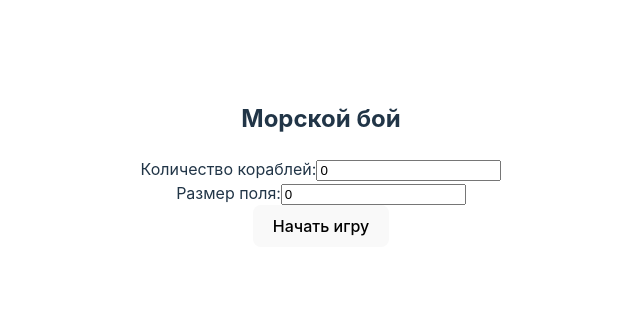
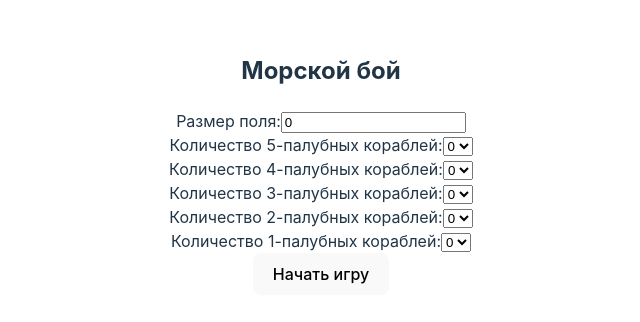
Before and after one commit to shrewman/battleship, a React (Vite) app: page / in a window 1280 px wide. Shown: the part 236-558 px from the top of the page, without its empty margins (319-959 px from the left). Built offline with nearby package versions, Linux system fonts and the light colour scheme.

Commit message:
Defined Ship type
Let user set count for each ship

```diff
--- a/src/App.tsx
+++ b/src/App.tsx
@@ -3,13 +3,25 @@ import Menu from './components/Menu'
 import Game from './components/Game/Game'
 import './App.css'
 
+interface Ship {
+  size: number;
+  count: number;
+}
+
 function App() {
+
   const [gameStarted, setGameStarted] = useState(false);
-  const [shipCount, setShipCount] = useState(0);
+  const [ships, setShips] = useState<Ship[]>([
+    { size: 5, count: 0 },
+    { size: 4, count: 1 },
+    { size: 3, count: 2 },
+    { size: 2, count: 3 },
+    { size: 1, count: 4 },
+  ]);
   const [boardSize, setBoardSize] = useState(0);
 
-  const startGame = (shipCount: number, boardSize: number) => {
-    setShipCount(shipCount);
+  const startGame = (ships: Ship[], boardSize: number) => {
+    setShips(ships);
     setBoardSize(boardSize);
     setGameStarted(true);
   };
@@ -17,8 +29,8 @@ function App() {
   return (
     <>
       <h2>Морской бой</h2>
-      {!gameStarted && <Menu startGame={startGame}/>}
-      {gameStarted && <Game shipCount={shipCount} boardSize={boardSize} />}
+      {!gameStarted && <Menu startGame={startGame} />}
+      {gameStarted && <Game ships={ships} boardSize={boardSize} />}
     </>
   )
 }
--- a/src/components/Board/Board.css
+++ b/src/components/Board/Board.css
@@ -1,5 +1,4 @@
 .board {
     display: flex;
-    border: 1px solid black;
     padding: 5px;
 }
--- a/src/components/Game/Game.tsx
+++ b/src/components/Game/Game.tsx
@@ -1,21 +1,22 @@
 import React from "react";
 import Board from "../Board/Board";
 import './Game.css'
+import Ship from '../../types/Ship';
 
 interface GameProps {
     boardSize: number;
-    shipCount: number;
+    ships: Ship[];
 }
 
-const Game: React.FC<GameProps> = ({ boardSize, shipCount }) => {
+const Game: React.FC<GameProps> = ({ boardSize, ships}) => {
     return (
         <div className="game-container">
-            <div>Количество кораблей: {shipCount}</div>
+            <div>Количество кораблей: {ships.map(ship => ship.size + ':' + ship.count + '\n')}</div>
             <div className="board-container">
                 <Board boardSize={boardSize} />
                 <Board boardSize={boardSize} />
             </div>
-            <div>Количество кораблей: {shipCount}</div>
+            <div>Количество кораблей: {ships.map(ship => ship.size + ':' + ship.count + '\n')}</div>
         </div>
     );
 }
--- a/src/components/Menu.tsx
+++ b/src/components/Menu.tsx
@@ -1,15 +1,24 @@
 import React, { useState } from 'react';
+import Ship from '../types/Ship';
 
 interface MenuProps {
-  startGame: (shipCount: number, boardSize: number) => void;
+  startGame: (ships: Ship[], boardSize: number) => void;
 }
 
 const Menu: React.FC<MenuProps> = ({ startGame }) => {
-  const [shipCount, setShipCount] = useState(0);
+  const [ships, setShips] = useState<Ship[]>([
+    { size: 5, count: 0 },
+    { size: 4, count: 1 },
+    { size: 3, count: 2 },
+    { size: 2, count: 3 },
+    { size: 1, count: 4 },
+  ]);
   const [boardSize, setBoardSize] = useState(0);
 
-  const handleShipCountChange = (e: React.ChangeEvent<HTMLInputElement>) => {
-    setShipCount(parseInt(e.target.value));
+  const handleShipCountChange = (e: React.ChangeEvent<HTMLSelectElement>, index: number) => {
+    const updatedShips = [...ships];
+    updatedShips[index].count = parseInt(e.target.value);
+    setShips(updatedShips);
   };
 
   const handleBoardSizeChange = (e: React.ChangeEvent<HTMLInputElement>) => {
@@ -18,20 +27,61 @@ const Menu: React.FC<MenuProps> = ({ startGame }) => {
 
   const handleSubmit = (e: React.FormEvent<HTMLFormElement>) => {
     e.preventDefault();
-    startGame(shipCount, boardSize);
+    startGame(ships, boardSize);
   };
 
   return (
     <div>
       <form onSubmit={handleSubmit}>
         <label>
-          Количество кораблей:
-          <input type="number" value={shipCount} onChange={handleShipCountChange} />
+          Размер поля:
+          <input type="number" value={boardSize} onChange={handleBoardSizeChange} />
         </label>
         <br />
         <label>
-          Размер поля:
-          <input type="number" value={boardSize} onChange={handleBoardSizeChange} />
+          Количество 5-палубных кораблей:
+          <select value={ships[0].count} onChange={(e) => handleShipCountChange(e, 0)}>
+            <option value={0}>0</option>
+            <option value={1}>1</option>
+          </select>
+        </label>
+        <br />
+        <label>
+          Количество 4-палубных кораблей:
+          <select>
+            <option value={0}>0</option>
+            <option value={1}>1</option>
+          </select>
+        </label>
+        <br />
+        <label>
+          Количество 3-палубных кораблей:
+          <select>
+            <option value={0}>0</option>
+            <option value={1}>1</option>
+            <option value={2}>2</option>
+          </select>
+        </label>
+        <br />
+        <label>
+          Количество 2-палубных кораблей:
+          <select>
+            <option value={0}>0</option>
+            <option value={1}>1</option>
+            <option value={2}>2</option>
+            <option value={3}>3</option>
+          </select>
+        </label>
+        <br />
+        <label>
+          Количество 1-палубных кораблей:
+          <select>
+            <option value={0}>0</option>
+            <option value={1}>1</option>
+            <option value={2}>2</option>
+            <option value={3}>3</option>
+            <option value={4}>4</option>
+          </select>
         </label>
         <br />
         <button type="submit">Начать игру</button>
--- /dev/null
+++ b/src/types/Ship.ts
@@ -0,0 +1,6 @@
+interface Ship {
+    size: number;
+    count: number;
+}
+
+export default Ship;
```
